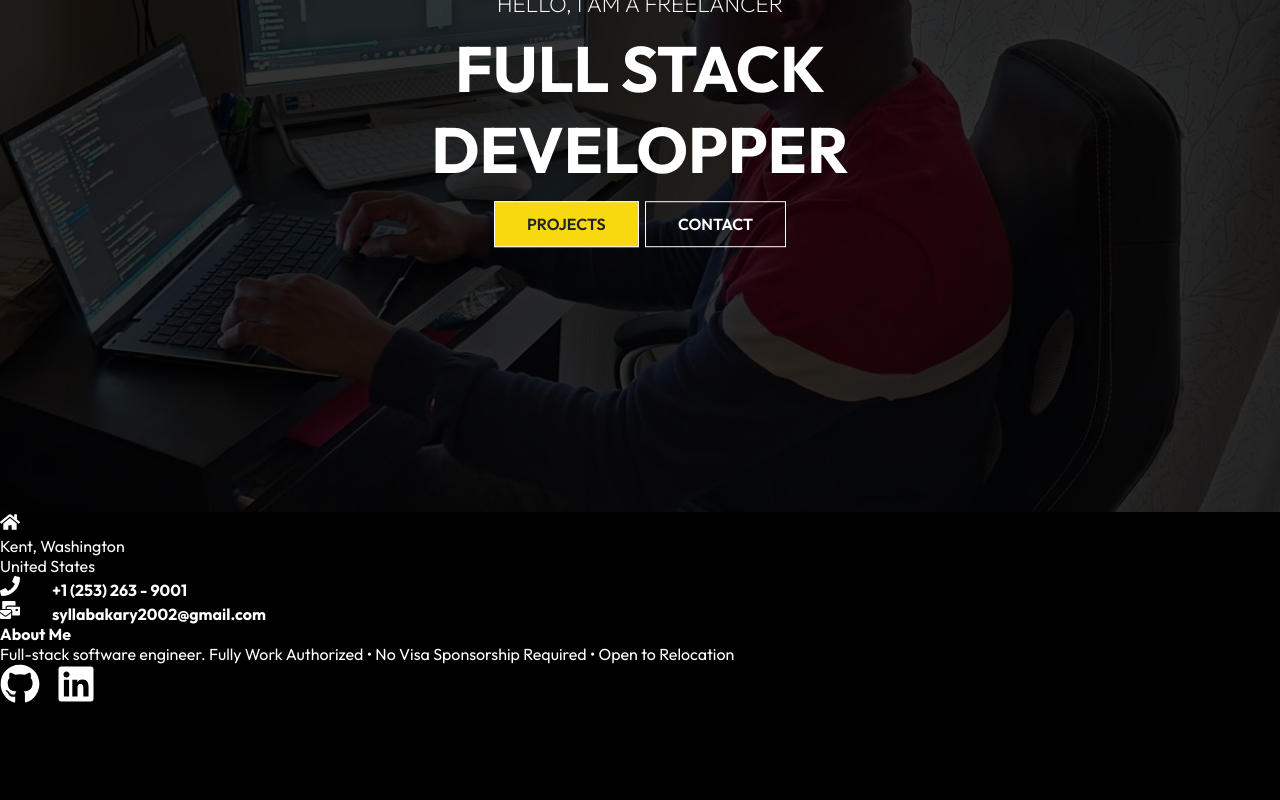
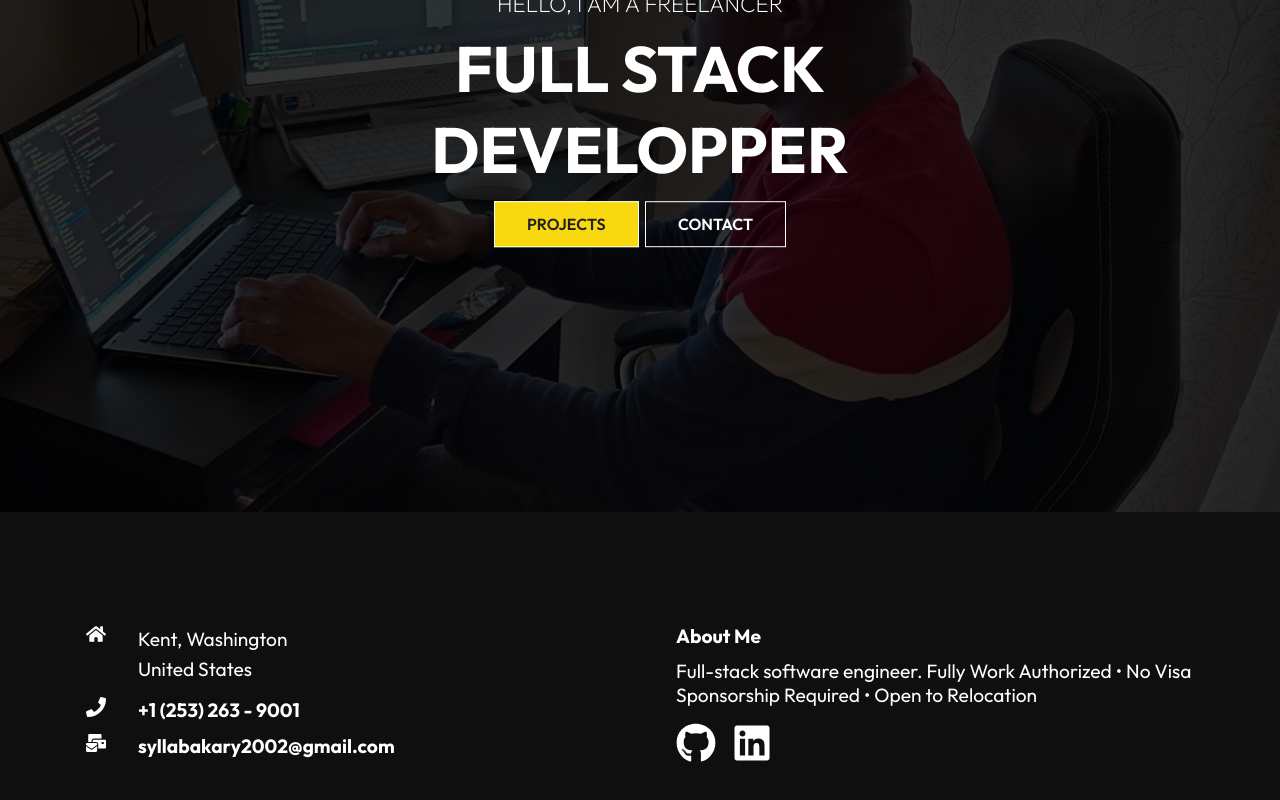
Before and after one commit to Abou2022/second-reactportfolio, a React (Create React App) app: page / in a window 1280 px wide. Shown: the part 288-1088 px from the top of the page. Before the commit the page ends 996 px from the top, so only its background shows below. Built offline with nearby package versions, Linux system fonts and the light colour scheme; a web font is replaced by a local one.

Commit message:
Basic css added to footstyles.css

```diff
--- a/src/components/FooterStyles.css
+++ b/src/components/FooterStyles.css
@@ -0,0 +1,51 @@
+.footer {
+  width: 100%;
+  padding: 6rem 0;
+  background-color: rgba(19, 19, 19, 0.8);
+}
+
+.footer-container {
+  max-width: 1140px;
+  margin: auto;
+  display: grid;
+  grid-template-columns: repeat(2, 1fr);
+  grid-gap: 40px;
+}
+
+.left {
+  height: 100%;
+  max-width: 100%;
+  display: flex;
+  flex-direction: column;
+  padding: 1rem;
+}
+
+.location {
+  display: flex;
+  margin-bottom: 0.8rem;
+}
+
+.location p {
+  line-height: 30px;
+}
+
+.right {
+  height: 100%;
+  max-width: 100%;
+  display: flex;
+  flex-direction: column;
+  padding: 1rem;
+}
+
+.social {
+  margin-top: 1rem;
+}
+
+h4 {
+  font-size: 1.2rem;
+  padding-bottom: 0.7rem;
+}
+
+p {
+  font-size: 1.2rem;
+}
```
